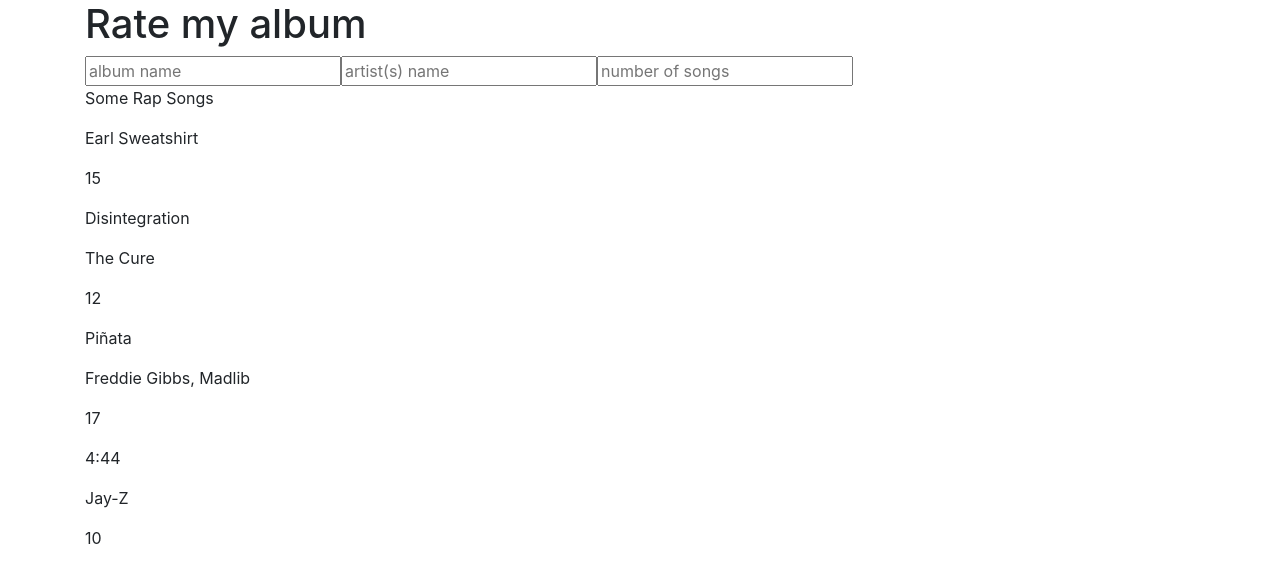
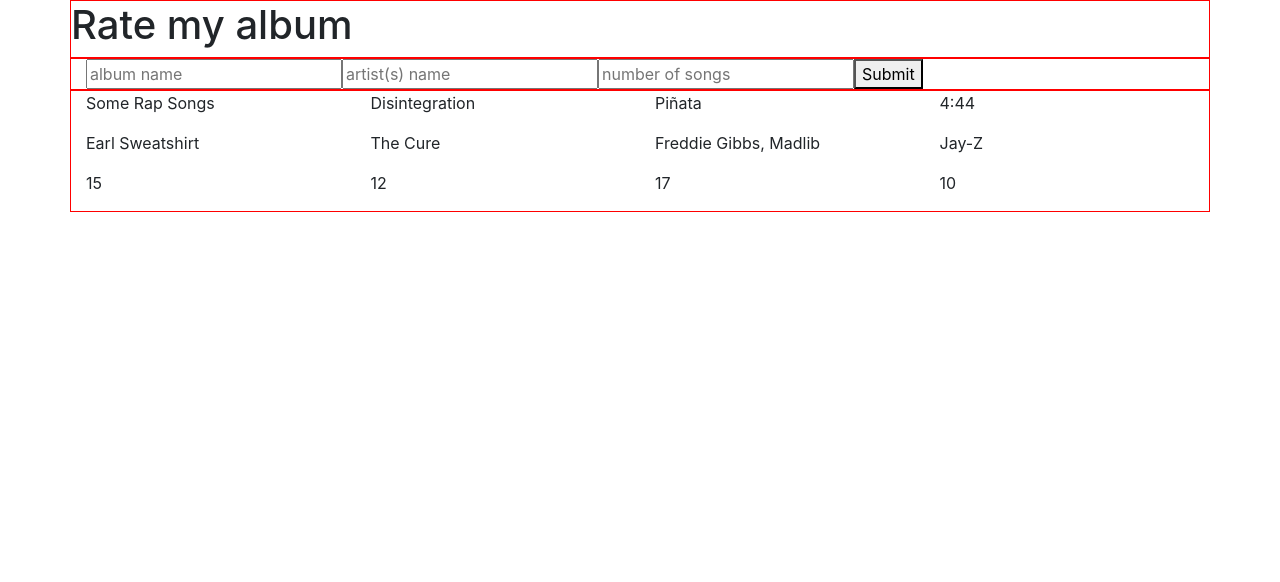
Before and after one commit to cameronconway3/album-chart-builder, a React (Create React App) app in the folder client/: page / in a window 1280 px wide. Shown: the top 582 px of the page. Built offline with nearby package versions, Linux system fonts and the light colour scheme; no server answers.

Commit message:
Context API and spotify data

```diff
--- a/client/package.json
+++ b/client/package.json
@@ -6,8 +6,11 @@
     "@testing-library/jest-dom": "^5.11.5",
     "@testing-library/react": "^11.1.0",
     "@testing-library/user-event": "^12.1.10",
+    "axios": "^0.21.0",
+    "qs": "^6.9.4",
     "react": "^17.0.1",
     "react-dom": "^17.0.1",
+    "react-hook-form": "^6.9.6",
     "react-scripts": "4.0.0",
     "web-vitals": "^0.2.4"
   },
--- a/client/src/components/Album.js
+++ b/client/src/components/Album.js
@@ -2,7 +2,7 @@
 
 const Album = (props) => {
     return (
-        <div>
+        <div className="col-md-3">
             <p>{props.album}</p>
             <p>{props.artists}</p>
             <p>{props.numOfSongs}</p>
--- a/client/src/components/App.js
+++ b/client/src/components/App.js
@@ -1,5 +1,8 @@
-import React from 'react';
+import React, { useEffect } from 'react';
 import { AlbumProvider} from './AlbumContext';
+
+import axios from 'axios';
+import qs from 'qs';
 
 // App Components
 import Header from './Header';
@@ -8,7 +11,21 @@
 
 function App() {
 
+    useEffect(() => {
 
+        const access_token = process.env.REACT_APP_ACCESS_TOKEN;
+
+        const headers = {
+            headers: {
+                'Accept': 'application/json',
+                'Authorization': 'Bearer ' + access_token
+            }
+        }
+
+        axios.get('https://api.spotify.com/v1/search?q=album:disintegration&type=album', headers)
+            .then(response => console.log(response.data))
+
+    }, [])
 
     return (
         // All state from AlbumProvider is passed down throughout the application
--- a/client/src/components/Header.js
+++ b/client/src/components/Header.js
@@ -3,7 +3,9 @@
 const Header = () => {
 
     return (
-        <h1>Rate my album</h1>
+        <div className="row">
+            <h1>Rate my album</h1>
+        </div>
     )
 }
 
--- a/client/src/components/ListAlbums.js
+++ b/client/src/components/ListAlbums.js
@@ -9,7 +9,7 @@
     const [albums, setAlbums] = useContext(AlbumContext);
 
     return (
-        <div>
+        <div className="row">
             {albums.map( (album, index) =>
                 <Album
                     album = {album.album}
--- a/client/src/components/SubmitAlbum.js
+++ b/client/src/components/SubmitAlbum.js
@@ -1,13 +1,84 @@
-import React from 'react';
+import React, { useState, useContext } from 'react';
+import { AlbumContext } from './AlbumContext';
+import { useForm } from "react-hook-form";
 
 const SubmitAlbum = () => {
 
+    // Input States
+    const [albumName, setAlbumName] = useState('');
+    const [artistsName, setArtistsName] = useState('');
+    const [numOfSongs, setNumOfSongs] = useState('');
+
+    // Use album context
+    const [albums, setAlbums] = useContext(AlbumContext);
+
+    const { register, handleSubmit, watch, errors } = useForm();
+
+    const updateAlbumName = e => {
+        setAlbumName(e.target.value);
+    }
+    const updateArtistsName = e => {
+        setArtistsName(e.target.value);
+    }
+    const updateNumOfSongs = e => {
+
+        let value = e.target.value;
+        setNumOfSongs(value);
+
+        const songFormField = document.querySelector('.song-form');
+
+        if(value.match(/^[0-9]*$/) && value !== '0' && value.length !== 0 && value <= 30) {
+            songFormField.insertAdjacentHTML('beforeend', createSongFields(value));
+        } else {
+            songFormField.innerHTML = "";
+        }
+    }
+
+
+    const createSongFields = numOfSongs => {
+        let songsHTML = '';
+        for(let i = 0; i < numOfSongs; i++) {
+            songsHTML += `
+                <div class="col-md-6 borderR">
+                    <label>song ${i+1}</label>
+                    <br>
+                    <select class="song-input">
+                        <option value="0">0</option>
+                        <option value="1">1</option>
+                        <option value="2">2</option>
+                        <option value="3">3</option>
+                        <option value="4">4</option>
+                        <option value="5">5</option>
+                        <option value="6">6</option>
+                        <option value="7">7</option>
+                        <option value="8">8</option>
+                        <option value="9">9</option>
+                        <option value="10">10</option>
+                    </select>
+                </div>
+            `;
+        };
+        return songsHTML;
+    }
+
+
+    const addAlbum = e => {
+        e.preventDefault();
+        setAlbums(prevAlbums => [...prevAlbums, {album: albumName, artists: artistsName, numOfSongs: numOfSongs}])
+    }
+
     return (
-        <form>
-            <input type="text" name="albumName" placeholder="album name" />
-            <input type="text" name="artistName" placeholder="artist(s) name" />
-            <input type="text" name="numofSongs" placeholder="number of songs" />
-        </form>
+        <div className="row album-form">
+            <div className="col-md-12">
+                <form onSubmit={addAlbum}>
+                    <input type="text" name="albumName" placeholder="album name" value={albumName} onChange={updateAlbumName} />
+                    <input type="text" name="artistsName" placeholder="artist(s) name" value={artistsName} onChange={updateArtistsName} />
+                    <input type="text" name="numofSongs" placeholder="number of songs" value={numOfSongs} onChange={updateNumOfSongs} />
+                    <button>Submit</button>
+                    <div className="song-form"></div>
+                </form>
+            </div>
+        </div>
     )
 }
 
--- a/client/src/index.css
+++ b/client/src/index.css
@@ -11,3 +11,11 @@
   font-family: source-code-pro, Menlo, Monaco, Consolas, 'Courier New',
     monospace;
 }
+
+.row {
+  border: 1px solid red;
+}
+
+.borderR {
+  border: 1px solid blue;
+}
```
Also changed, not shown: 2 other files (tests, documents, lock files or other folders).
